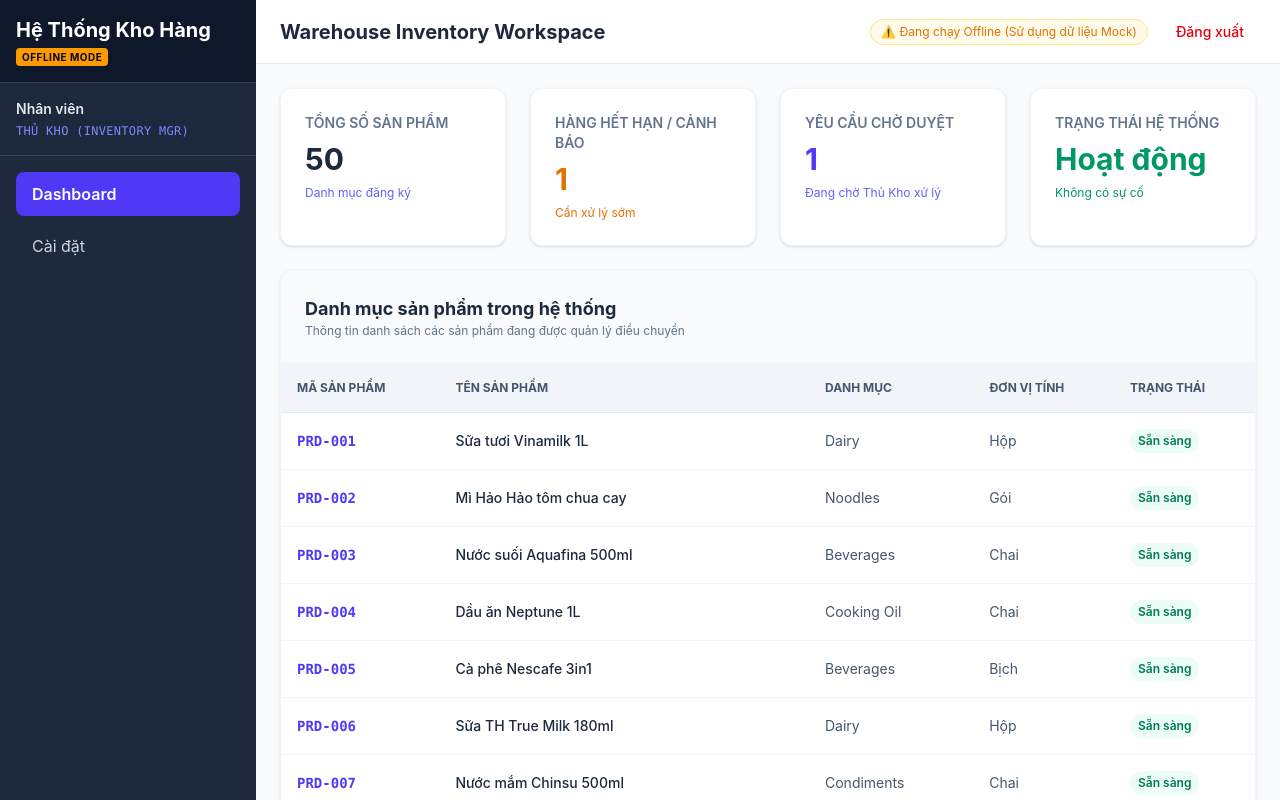
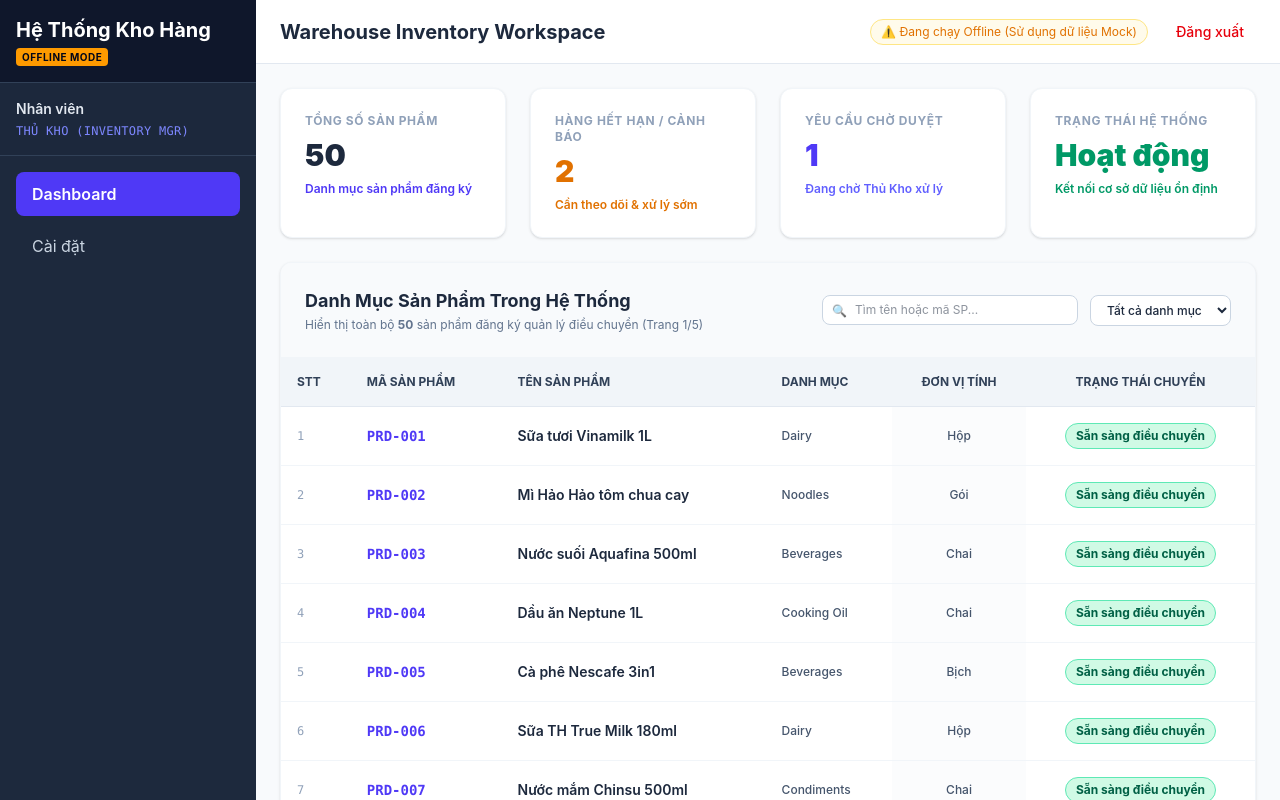
Before and after one commit to nqhuyyy11/Inventory, a React (Vite) app in the folder frontend/: page /dashboard in a window 1280 px wide. Both pictures are taken after typing "Sample", "Sample123" into the empty fields and a click on the button "Đăng nhập". Built offline with nearby package versions, Linux system fonts and the light colour scheme.

Commit message:
feat: complete inventory request detail modal, rejection flow, full products pagination, and add VisualParadigm AI prompts md

```diff
--- a/frontend/src/pages/Dashboard.tsx
+++ b/frontend/src/pages/Dashboard.tsx
@@ -10,6 +10,7 @@ interface Product {
 }
 
 interface RequestItem {
+  id: number;
   status: string;
 }
 
@@ -17,6 +18,12 @@ export default function Dashboard() {
   const [products, setProducts] = useState<Product[]>([]);
   const [requests, setRequests] = useState<RequestItem[]>([]);
   const [loading, setLoading] = useState(true);
+
+  // Search & Filter State
+  const [searchTerm, setSearchTerm] = useState('');
+  const [selectedCategory, setSelectedCategory] = useState('ALL');
+  const [currentPage, setCurrentPage] = useState(1);
+  const itemsPerPage = 10;
 
   useEffect(() => {
     const fetchData = async () => {
@@ -35,74 +42,173 @@ export default function Dashboard() {
   }, []);
 
   if (loading) {
-    return <div className="text-center py-10 text-slate-500">Đang tải dữ liệu...</div>;
+    return <div className="text-center py-10 text-slate-500 font-medium">Đang tải dữ liệu hệ thống...</div>;
   }
 
   const pendingRequestsCount = requests.filter((r) => r.status === 'PENDING').length;
+
+  // Extract unique categories
+  const categories = ['ALL', ...Array.from(new Set(products.map((p) => p.category || 'Khác')))];
+
+  // Filter products by search term & category
+  const filteredProducts = products.filter((p) => {
+    const matchesSearch =
+      p.name.toLowerCase().includes(searchTerm.toLowerCase()) ||
+      p.code.toLowerCase().includes(searchTerm.toLowerCase());
+    const matchesCategory = selectedCategory === 'ALL' || p.category === selectedCategory;
+    return matchesSearch && matchesCategory;
+  });
+
+  // Pagination calculation
+  const totalPages = Math.ceil(filteredProducts.length / itemsPerPage);
+  const paginatedProducts = filteredProducts.slice(
+    (currentPage - 1) * itemsPerPage,
+    currentPage * itemsPerPage
+  );
 
   return (
     <div className="space-y-6">
       {/* Stats Cards Grid */}
       <div className="grid grid-cols-1 md:grid-cols-4 gap-6">
         <div className="bg-white rounded-xl shadow p-6 border border-slate-100 flex flex-col gap-2">
-          <div className="text-sm font-semibold text-slate-500 uppercase">Tổng số sản phẩm</div>
-          <div className="text-3xl font-bold text-slate-800">{products.length}</div>
-          <div className="text-xs text-indigo-500">Danh mục đăng ký</div>
+          <div className="text-xs font-bold text-slate-400 uppercase tracking-wider">Tổng số sản phẩm</div>
+          <div className="text-3xl font-black text-slate-800">{products.length}</div>
+          <div className="text-xs font-semibold text-indigo-600">Danh mục sản phẩm đăng ký</div>
         </div>
 
         <div className="bg-white rounded-xl shadow p-6 border border-slate-100 flex flex-col gap-2">
-          <div className="text-sm font-semibold text-slate-500 uppercase">Hàng hết hạn / Cảnh báo</div>
-          <div className="text-3xl font-bold text-amber-600">1</div>
-          <div className="text-xs text-amber-600">Cần xử lý sớm</div>
+          <div className="text-xs font-bold text-slate-400 uppercase tracking-wider">Hàng hết hạn / Cảnh báo</div>
+          <div className="text-3xl font-black text-amber-600">2</div>
+          <div className="text-xs font-semibold text-amber-600">Cần theo dõi & xử lý sớm</div>
         </div>
 
         <div className="bg-white rounded-xl shadow p-6 border border-slate-100 flex flex-col gap-2">
-          <div className="text-sm font-semibold text-slate-500 uppercase">Yêu cầu chờ duyệt</div>
-          <div className="text-3xl font-bold text-indigo-600">{pendingRequestsCount}</div>
-          <div className="text-xs text-indigo-500">Đang chờ Thủ Kho xử lý</div>
+          <div className="text-xs font-bold text-slate-400 uppercase tracking-wider">Yêu cầu chờ duyệt</div>
+          <div className="text-3xl font-black text-indigo-600">{pendingRequestsCount}</div>
+          <div className="text-xs font-semibold text-indigo-500">Đang chờ Thủ Kho xử lý</div>
         </div>
 
         <div className="bg-white rounded-xl shadow p-6 border border-slate-100 flex flex-col gap-2">
-          <div className="text-sm font-semibold text-slate-500 uppercase">Trạng thái hệ thống</div>
-          <div className="text-3xl font-bold text-emerald-600">Hoạt động</div>
-          <div className="text-xs text-emerald-600">Không có sự cố</div>
+          <div className="text-xs font-bold text-slate-400 uppercase tracking-wider">Trạng thái hệ thống</div>
+          <div className="text-3xl font-black text-emerald-600">Hoạt động</div>
+          <div className="text-xs font-semibold text-emerald-600">Kết nối cơ sở dữ liệu ổn định</div>
         </div>
       </div>
 
-      {/* Product List Table */}
+      {/* Product List Table Section */}
       <div className="bg-white rounded-xl shadow border border-slate-100 overflow-hidden">
-        <div className="p-6 border-b border-slate-100 bg-slate-50">
-          <h2 className="text-lg font-bold text-slate-800">Danh mục sản phẩm trong hệ thống</h2>
-          <p className="text-xs text-slate-500">Thông tin danh sách các sản phẩm đang được quản lý điều chuyển</p>
+        {/* Table Header & Search Filter Controls */}
+        <div className="p-6 border-b border-slate-100 bg-slate-50 flex flex-col md:flex-row justify-between items-start md:items-center gap-4">
+          <div>
+            <h2 className="text-lg font-bold text-slate-800">Danh Mục Sản Phẩm Trong Hệ Thống</h2>
+            <p className="text-xs text-slate-500 mt-0.5">
+              Hiển thị toàn bộ <strong>{products.length}</strong> sản phẩm đăng ký quản lý điều chuyển (Trang {currentPage}/{totalPages || 1})
+            </p>
+          </div>
+
+          <div className="flex flex-wrap items-center gap-3 w-full md:w-auto">
+            {/* Search Input */}
+            <div className="relative flex-1 md:w-64">
+              <input
+                type="text"
+                placeholder="Tìm tên hoặc mã SP..."
+                value={searchTerm}
+                onChange={(e) => {
+                  setSearchTerm(e.target.value);
+                  setCurrentPage(1);
+                }}
+                className="w-full px-3.5 py-1.5 pl-8 text-xs bg-white border border-slate-300 rounded-lg text-slate-800 focus:outline-none focus:ring-2 focus:ring-indigo-500"
+              />
+              <span className="absolute left-2.5 top-2 text-slate-400 text-xs">🔍</span>
+            </div>
+
+            {/* Category Filter */}
+            <select
+              value={selectedCategory}
+              onChange={(e) => {
+                setSelectedCategory(e.target.value);
+                setCurrentPage(1);
+              }}
+              className="px-3 py-1.5 text-xs bg-white border border-slate-300 rounded-lg text-slate-800 font-medium focus:outline-none focus:ring-2 focus:ring-indigo-500"
+            >
+              {categories.map((cat) => (
+                <option key={cat} value={cat}>
+                  {cat === 'ALL' ? 'Tất cả danh mục' : cat}
+                </option>
+              ))}
+            </select>
+          </div>
         </div>
+
+        {/* Table */}
         <div className="overflow-x-auto">
           <table className="w-full text-left border-collapse text-sm">
             <thead>
-              <tr className="bg-slate-100 text-slate-600 uppercase text-xs font-semibold border-b border-slate-200">
+              <tr className="bg-slate-100 text-slate-700 uppercase text-xs font-bold border-b border-slate-200">
+                <th className="p-4">STT</th>
                 <th className="p-4">Mã Sản Phẩm</th>
                 <th className="p-4">Tên Sản Phẩm</th>
                 <th className="p-4">Danh Mục</th>
-                <th className="p-4">Đơn Vị Tính</th>
-                <th className="p-4">Trạng Thái</th>
+                <th className="p-4 text-center">Đơn Vị Tính</th>
+                <th className="p-4 text-center">Trạng Thái Chuyển</th>
               </tr>
             </thead>
             <tbody className="divide-y divide-slate-100">
-              {products.map((prod) => (
-                <tr key={prod.id} className="hover:bg-slate-50">
-                  <td className="p-4 font-mono font-semibold text-indigo-600">{prod.code}</td>
-                  <td className="p-4 font-medium text-slate-800">{prod.name}</td>
-                  <td className="p-4 text-slate-600">{prod.category}</td>
-                  <td className="p-4 text-slate-600">{prod.unit}</td>
-                  <td className="p-4">
-                    <span className="inline-flex px-2 py-1 text-xs font-semibold rounded-full bg-emerald-50 text-emerald-700">
-                      Sẵn sàng
-                    </span>
+              {paginatedProducts.length === 0 ? (
+                <tr>
+                  <td colSpan={6} className="p-8 text-center text-slate-400">
+                    Không tìm thấy sản phẩm nào khớp với tìm kiếm.
                   </td>
                 </tr>
-              ))}
+              ) : (
+                paginatedProducts.map((prod, idx) => (
+                  <tr key={prod.id} className="hover:bg-slate-50 transition">
+                    <td className="p-4 text-xs font-mono text-slate-400">
+                      {(currentPage - 1) * itemsPerPage + idx + 1}
+                    </td>
+                    <td className="p-4 font-mono font-bold text-indigo-600">{prod.code}</td>
+                    <td className="p-4 font-semibold text-slate-800">{prod.name}</td>
+                    <td className="p-4 text-slate-600 text-xs font-medium">{prod.category}</td>
+                    <td className="p-4 text-center text-slate-600 text-xs bg-slate-50/50 font-medium">{prod.unit}</td>
+                    <td className="p-4 text-center">
+                      <span className="inline-flex px-2.5 py-1 text-xs font-bold rounded-full bg-emerald-100 text-emerald-800 border border-emerald-300">
+                        Sẵn sàng điều chuyển
+                      </span>
+                    </td>
+                  </tr>
+                ))
+              )}
             </tbody>
           </table>
         </div>
+
+        {/* Pagination Footer */}
+        {totalPages > 1 && (
+          <div className="p-4 border-t border-slate-100 bg-slate-50 flex justify-between items-center text-xs">
+            <span className="text-slate-500 font-medium">
+              Hiển thị {paginatedProducts.length} trên tổng số <strong>{filteredProducts.length}</strong> sản phẩm
+            </span>
+            <div className="flex items-center gap-1">
+              <button
+                onClick={() => setCurrentPage((p) => Math.max(p - 1, 1))}
+                disabled={currentPage === 1}
+                className="px-3 py-1 bg-white border border-slate-200 rounded font-semibold text-slate-700 hover:bg-slate-100 disabled:opacity-40"
+              >
+                ◀ Trước
+              </button>
+              <span className="px-3 py-1 font-bold text-slate-800">
+                {currentPage} / {totalPages}
+              </span>
+              <button
+                onClick={() => setCurrentPage((p) => Math.min(p + 1, totalPages))}
+                disabled={currentPage === totalPages}
+                className="px-3 py-1 bg-white border border-slate-200 rounded font-semibold text-slate-700 hover:bg-slate-100 disabled:opacity-40"
+              >
+                Sau ▶
+              </button>
+            </div>
+          </div>
+        )}
       </div>
     </div>
   );
```
Also changed, not shown: frontend/src/pages/ManageRequests.tsx (+35 -0 lines), frontend/src/services/api.ts (+20 -2 lines), 1 other file (tests, documents, lock files or other folders).
